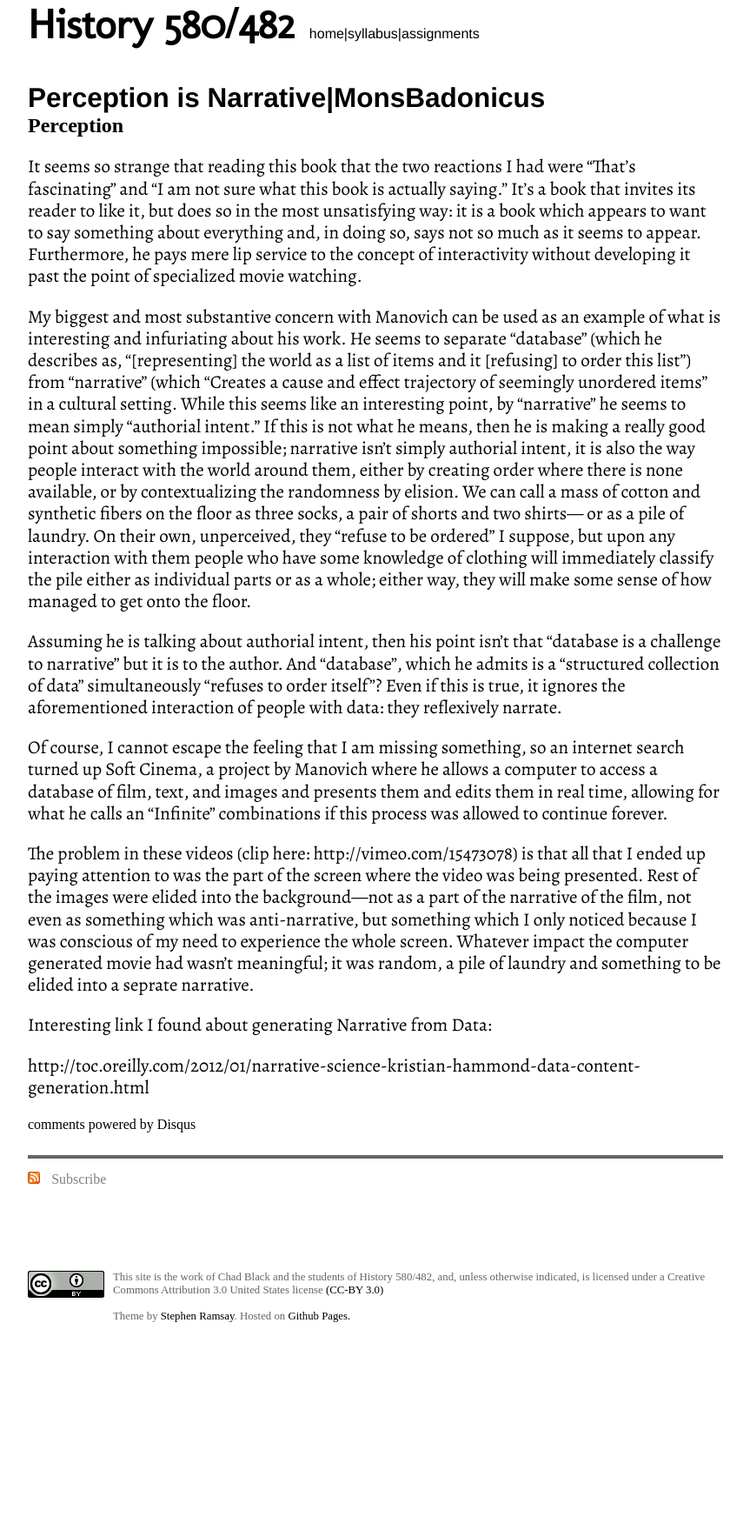
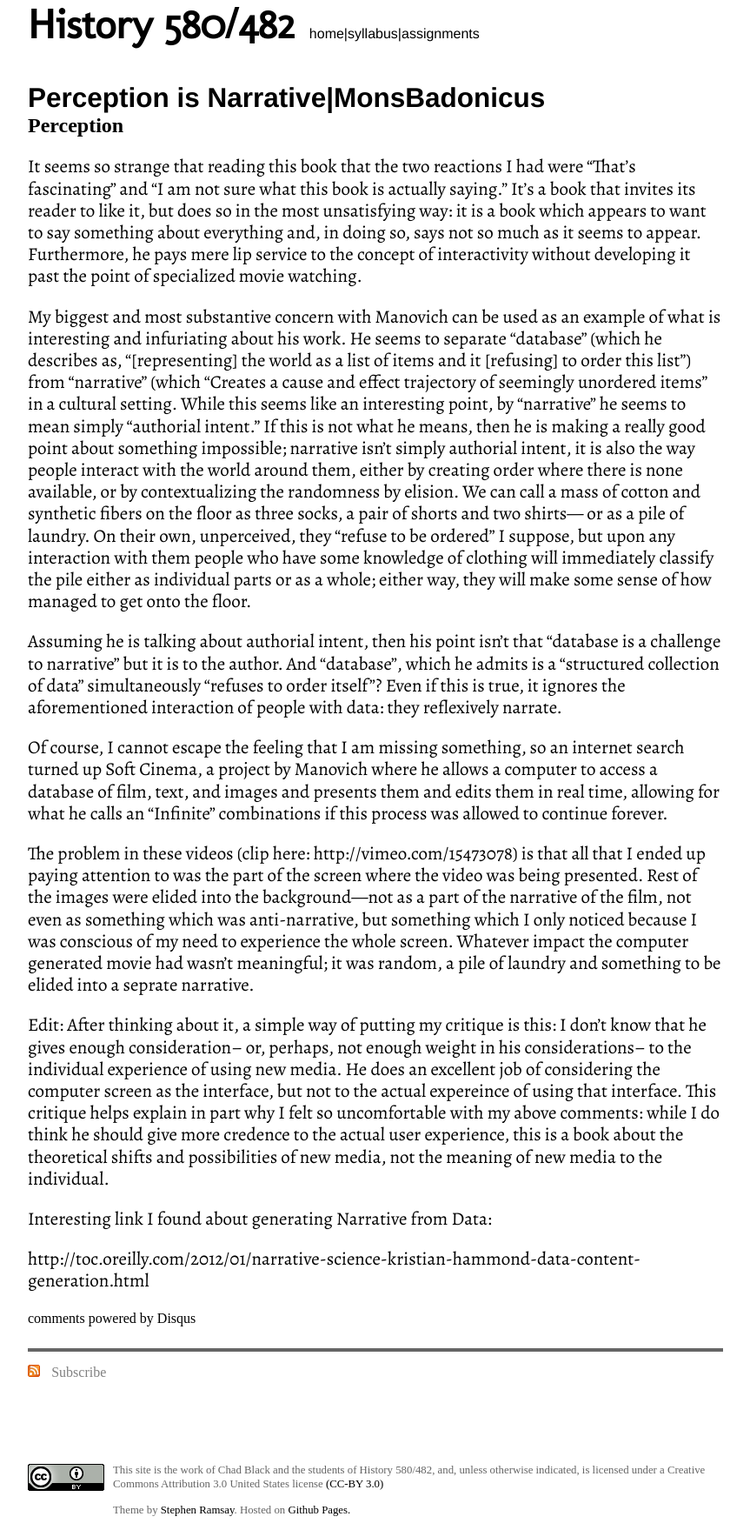
Before and after one commit to chadblack/history580, a Jekyll site: the page built from _posts/2013-09-10-perception-is-narrative.md, in a window 1280 px wide. Shown: the whole page at 87% size, without its empty margins (208-1071 px from the left). Built offline with Jekyll 4.4.1, drawn with Linux system fonts in a browser that asks for light colours; some web fonts are replaced; Markdown is read by kramdown in place of the engine named in the settings; comment, search, counter and statistics services are not loaded; before the commit the page ends 1537 px from its top, so only the background shows below that.

Commit message:
Updated 2013-09-10-perception-is-narrative.md

```diff
--- a/_posts/2013-09-10-perception-is-narrative.md
+++ b/_posts/2013-09-10-perception-is-narrative.md
@@ -18,6 +18,11 @@ Of course, I cannot escape the feeling that I am missing something, so an intern
 
 The problem in these videos (clip here: http://vimeo.com/15473078) is that all that I ended up paying attention to was the part of the screen where the video was being presented. Rest of the images were elided into the background—not as a part of the narrative of the film, not even as something which was anti-narrative, but something which I only noticed because I was conscious of my need to experience the whole screen. Whatever impact the computer generated movie had wasn’t meaningful; it was random, a pile of laundry and something to be elided into a seprate narrative.
 
+
+Edit: After thinking about it, a simple way of putting my critique is this: I don't know that he gives enough consideration-- or, perhaps, not enough weight in his considerations-- to the individual experience of using new media. He does an excellent job of considering the computer screen as the interface, but not to the actual expereince of using that interface. This critique helps explain in part why I felt so uncomfortable with my above comments: while I do think he should give more credence to the actual user experience, this is a book about the theoretical shifts and possibilities of new media, not the meaning of new media to the individual.
+
+
+
 Interesting link I found about generating Narrative from Data:
 
  http://toc.oreilly.com/2012/01/narrative-science-kristian-hammond-data-content-generation.html
```
